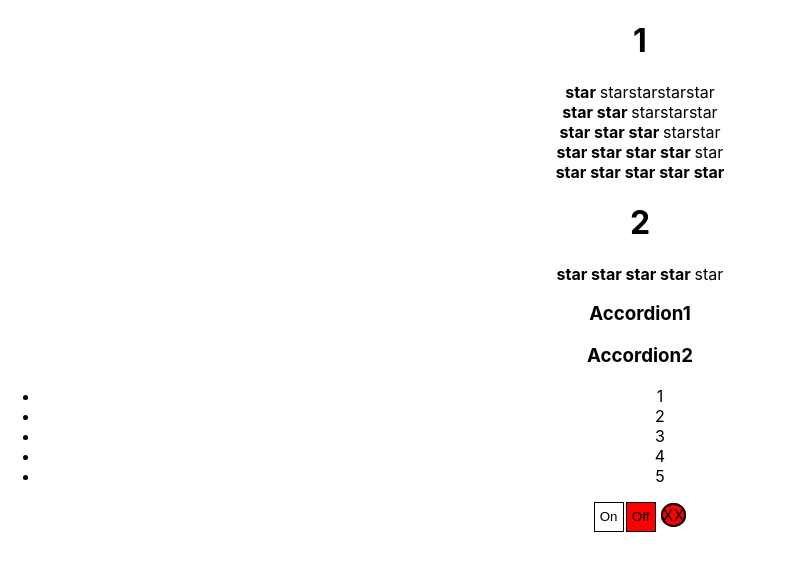
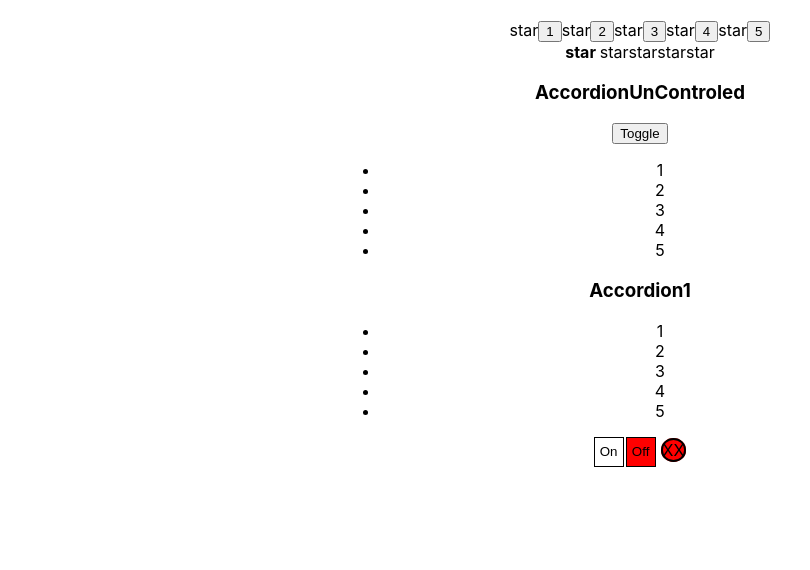
Before and after one commit to IvanSakovich/React-Lesson, a React (Create React App) app: page / in a window 1280 px wide. Shown: the top 570 px of the page, without its empty margins (0-810 px from the left). Built offline with nearby package versions, Linux system fonts and the light colour scheme.

Commit message:
7 lesson, unControled component, Tuesday

```diff
--- a/src/App.css
+++ b/src/App.css
@@ -1,5 +1,7 @@
 .App {
   text-align: center;
+  width: 600px;
+  margin: 20px auto;
 }
 
 .App-logo {
--- a/src/App.js
+++ b/src/App.js
@@ -4,12 +4,14 @@
 import Accordion from './components/Accordion/Accordion';
 import Rating from './components/Rating/Rating';
 import OnOff from './components/OnOff/OnOff';
+import AccordionUnControled from './components/Accordion/AccordionUnControled';
+import UnControledRating from './components/Rating/UnControledRating';
 
 const App = () => {
 
   return (
     <div className="App">
-      <PageTitle title={"1"}/>
+      {/* <PageTitle title={"1"}/>
       <Rating value={1}/>
       <Rating value={2}/>
       <Rating value={3}/>
@@ -17,8 +19,12 @@
       <Rating value={5}/>
       <PageTitle title={"2"}/>
       <Rating value={4}/>
-      <Accordion title={"Accordion1"} collapsed={true}/>
-      <Accordion title={"Accordion2"} collapsed={false}/>
+      <Accordion title={"Accordion1"}/>
+      <Accordion title={"Accordion2"}/> */}
+      <UnControledRating />
+      <Rating value={1}/>
+      <AccordionUnControled title={"AccordionUnControled"}/>
+      <Accordion title={"Accordion1"} collapsed={false}/>
       <OnOff/>
     </div>
   );
--- /dev/null
+++ b/src/components/Accordion/AccordionUnControled.js
@@ -0,0 +1,33 @@
+import React, {useState} from 'react';
+//import {v1} from 'uuid';
+
+function AccordionUnControled (props) {
+  //const collapsed = false;
+  let [collapsed, setCollapsed] = useState(false);
+     return <div>
+    <AccordionTitle title={props.title}/>
+    <button onClick={() => {setCollapsed(!collapsed)}}>Toggle</button>
+    { collapsed === false && <AccordionBody />}
+  </div>
+  }
+
+
+function AccordionTitle (props) {
+  return <div>
+  <h3>{props.title}</h3>
+  </div>
+}
+
+function AccordionBody () {
+  return <div>
+  <ul>
+      <li>1</li>
+      <li>2</li>
+      <li>3</li>
+      <li>4</li>
+      <li>5</li>
+    </ul>
+  </div>
+}
+
+export default AccordionUnControled;
--- /dev/null
+++ b/src/components/Rating/UnControledRating.js
@@ -0,0 +1,31 @@
+import React, {useState} from 'react';
+//import {v1} from 'uuid';
+import Star from './Star/Star';
+
+// type RatingProps = {
+//   value: number
+// }
+
+function UnControledRating (props
+  // : RatingProps
+  ) {
+    let [value, setValue] = useState(0)
+  //  return ( <Star />)
+      if (props.value === 0 | 1 | 2 | 3 | 4 | 5) {
+        return (<div>
+          <Star selected={value > 0}/><button onClick={() => {setValue(1)}}>1</button>
+          <Star selected={value > 1}/><button onClick={() => {setValue(2)}}>2</button>
+          <Star selected={value > 2}/><button onClick={() => {setValue(3)}}>3</button>
+          <Star selected={value > 3}/><button onClick={() => {setValue(4)}}>4</button>
+          <Star selected={value > 4}/><button onClick={() => {setValue(5)}}>5</button>
+          </div>)
+}
+      return (<div>
+        <Star selected={false}/>
+        <Star selected={false}/>
+        <Star selected={false}/>
+        <Star selected={false}/>
+        <Star selected={false}/>
+        </div>)
+}
+export default UnControledRating;
```
